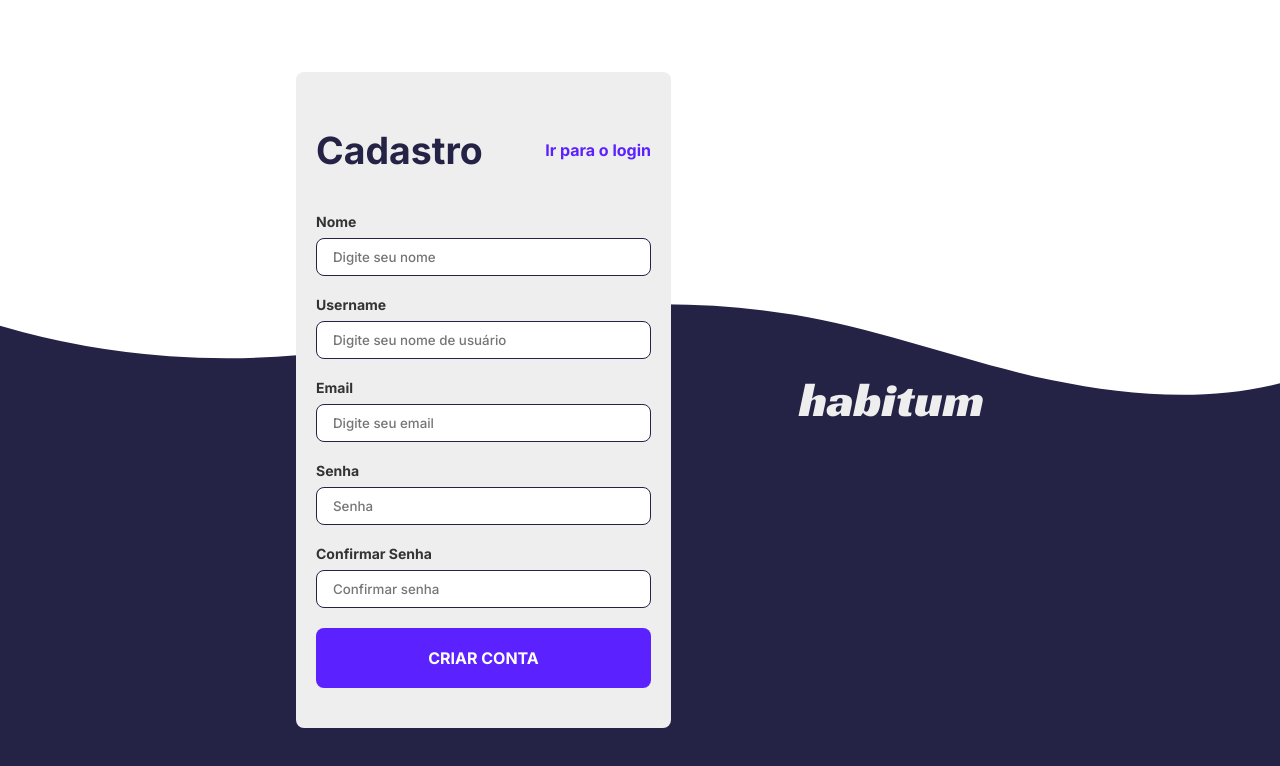
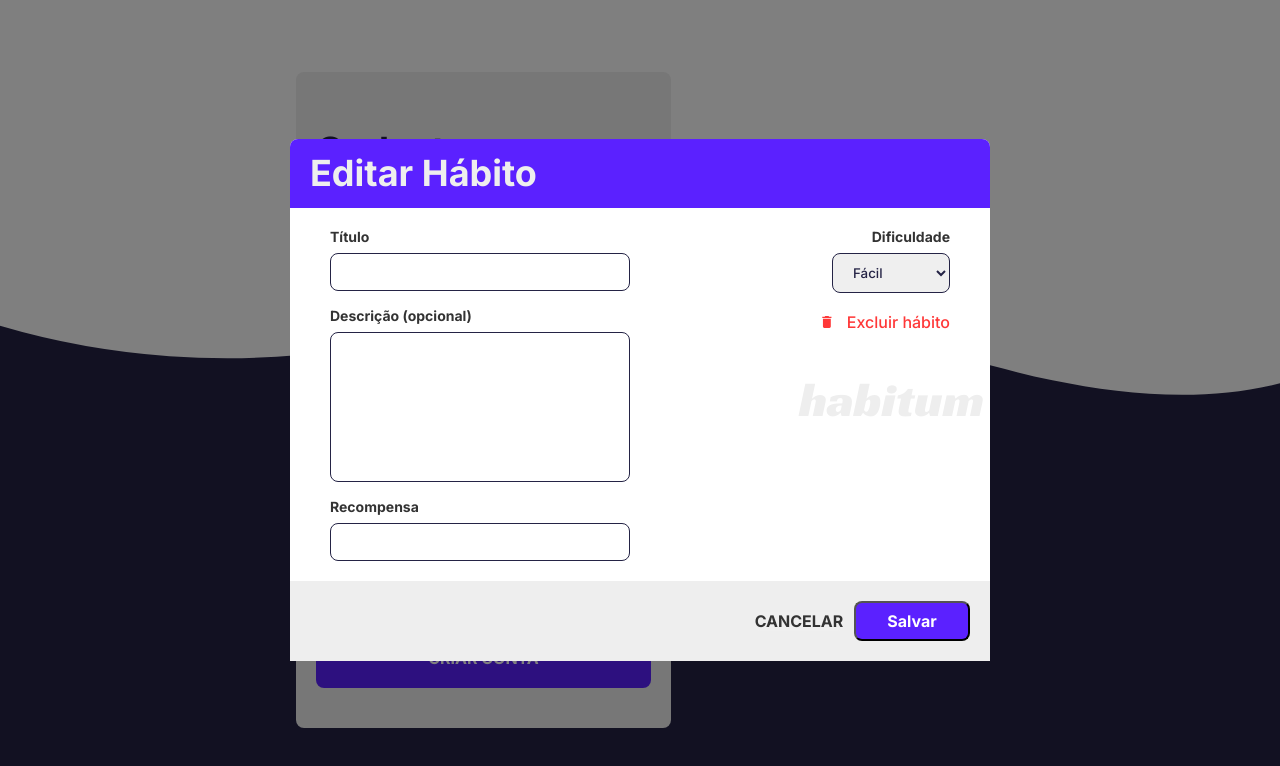
Before and after one commit to Habitum/web, a React (Create React App) app: page /register in a window 1280 px wide. Shown: the top 766 px of the page. Built offline with nearby package versions, Linux system fonts and the light colour scheme.

Commit message:
feat: styles ModalEdit

```diff
--- a/src/App.tsx
+++ b/src/App.tsx
@@ -6,6 +6,7 @@ import RoutesMain from "./routes";
 
 import "react-toastify/dist/ReactToastify.css";
 import { GlobalStyles } from "./styles/globalStyles";
+import { ModalEditHabit } from "./components/ModalEdit";
 
 const App = () => {
   return (
@@ -13,6 +14,7 @@ const App = () => {
       <ToastContainer position="top-right" autoClose={3000} hideProgressBar={false} newestOnTop={false} closeOnClick rtl={false} pauseOnFocusLoss draggable pauseOnHover theme="light" />
       <GlobalStyles />
       <RoutesMain />
+      <ModalEditHabit/>
     </>
   );
 };
--- a/src/components/Input/styles.ts
+++ b/src/components/Input/styles.ts
@@ -28,20 +28,15 @@ export const StyledInput = styled.input<iInput>`
     switch (variant) {
       case "primary":
         return css`
-          margin-top: 1rem;
           :focus {
             border: 1.5px solid var(--color-brand-100);
           }
         `;
       case "secondary":
         return css`
-          display: flex;
-          flex-direction: column;
-          align-items: flex-start;
           border: 0.1rem solid var(--color-brand-200);
           width: 300px;
           height: 150px;
-          gap: 0.625rem;
           :focus {
             border: 0.1rem solid var(--color-brand-100);
           }
--- a/src/components/ModalEdit/index.tsx
+++ b/src/components/ModalEdit/index.tsx
@@ -29,9 +29,7 @@ export const ModalEditHabit = () => {
     resolver: yupResolver(modalSchema),
   });
 
-  const submitEdit: SubmitHandler<iEditForm> = (data) => {
-    habitEdit(data);
-  };
+  const submitEdit: SubmitHandler<iEditForm> = (data) => {};
 
   return (
     <ModalWrapper>
@@ -40,6 +38,8 @@ export const ModalEditHabit = () => {
           <h2>Editar Hábito</h2>
         </div>
         <form onSubmit={handleSubmit(submitEdit)} noValidate>
+          <div className="formContainer">
+            <div className="formContent">
               <div className="divMain">
                 <Input
                   type="text"
@@ -48,7 +48,9 @@ export const ModalEditHabit = () => {
                   variant="primary"
                   register={register("title")}
                 />
-            {errors.title?.message && <p>{errors.title.message}</p>}
+                {errors.title?.message && (
+                  <p className="FormError">{errors.title.message}</p>
+                )}
 
                 <Input
                   type="text"
@@ -66,7 +68,7 @@ export const ModalEditHabit = () => {
                   register={register("personal_reward")}
                 />
                 {errors.personal_reward?.message && (
-              <p>{errors.personal_reward.message}</p>
+                  <p className="FormError">{errors.personal_reward.message}</p>
                 )}
               </div>
 
@@ -79,17 +81,22 @@ export const ModalEditHabit = () => {
                   <option value="Médio">Médio</option>
                   <option value="Difícil">Difícil</option>
                 </select>
-            {errors.difficulty?.message && <p>{errors.difficulty.message}</p>}
+                {errors.difficulty?.message && (
+                  <p className="FormError">{errors.difficulty.message}</p>
+                )}
 
                 <div className="divIconDelete" onClick={() => habitDelete}>
                   <IconDelete />
                   <p>Excluir hábito</p>
                 </div>
               </div>
-
+            </div>
             <div className="bottomModal">
+              <div className="divButton">
                 <Button variant="cancel" name="CANCELAR" />
                 <Button name="Salvar" variant="primary" />
+              </div>
+            </div>
           </div>
         </form>
       </StyledModalEdit>
--- a/src/components/ModalEdit/styles.ts
+++ b/src/components/ModalEdit/styles.ts
@@ -3,7 +3,7 @@ import { ModalBox } from "../../styles/modal";
 import { MdDelete } from "react-icons/md";
 
 export const StyledModalEdit = styled(ModalBox)`
-  max-width: 700px;
+  /* max-width: 700px;
   height: 550px;
 
   display: flex;
@@ -12,7 +12,7 @@ export const StyledModalEdit = styled(ModalBox)`
 
   justify-content: unset;
   align-items: unset;
-
+*/
   border-radius: 0.5rem;
 
   background-color: var(--color-white);
@@ -53,22 +53,22 @@ export const StyledModalEdit = styled(ModalBox)`
 
   form {
     display: flex;
-    flex-wrap: wrap;
-    max-width: 43.75rem;
+    flex-direction: column;
+    width: 100%;
+    height: 100%;
   }
 
-  .divMain {
+  .formContent {
     display: flex;
-    flex-direction: column;
-    padding: 1.25rem 2.5rem;
+    justify-content: space-between;
+    padding: 4px 40px 20px 40px;
   }
 
   .divSelect {
     display: flex;
     flex-direction: column;
-    margin-left: 12.5rem;
-    margin-top: 2.1875rem;
     align-items: flex-end;
+    padding-top: 1rem;
   }
 
   .labelSelect {
@@ -93,21 +93,40 @@ export const StyledModalEdit = styled(ModalBox)`
     width: 7.375rem;
   }
 
-  .bottomModal {
-    display: flex;
-    flex-direction: row;
-    justify-content: flex-end;
-    align-items: center;
-    padding: 1.25rem;
-    gap: 1.25rem;
-
-    width: 43.75rem;
-    height: 5rem;
-    background: var(--color-grey-400);
-
-    margin-top: 2.5rem;
+  .FormError {
+    font-size: var(--text-size-500);
+    color: var(--color-alert);
   }
 
+  .bottomModal {
+    padding: 20px;
+
+    background: var(--color-grey-400);
+  }
+
+  .divButton {
+    display: flex;
+    align-items: center;
+    justify-content: flex-end;
+    gap: 10px;
+  }
+
+  @media screen and (max-width: 700px) {
+    display: flex;
+    flex-direction: column;
+
+    .headerModal {
+      display: flex;
+      justify-content: center;
+      max-width: 370px;
+    }
+
+    form {
+      display: flex;
+      flex-direction: column;
+      max-width: 370px;
+    }
+  }
 `;
 
 export const IconDelete = styled(MdDelete)`
```
Also changed, not shown: src/components/ModalConfirmDelete/index.tsx (added, +16 -0 lines), src/components/ModalConfirmDelete/styles.tsx (added, +12 -0 lines). Lines whose indentation alone changed are shown as unchanged.
